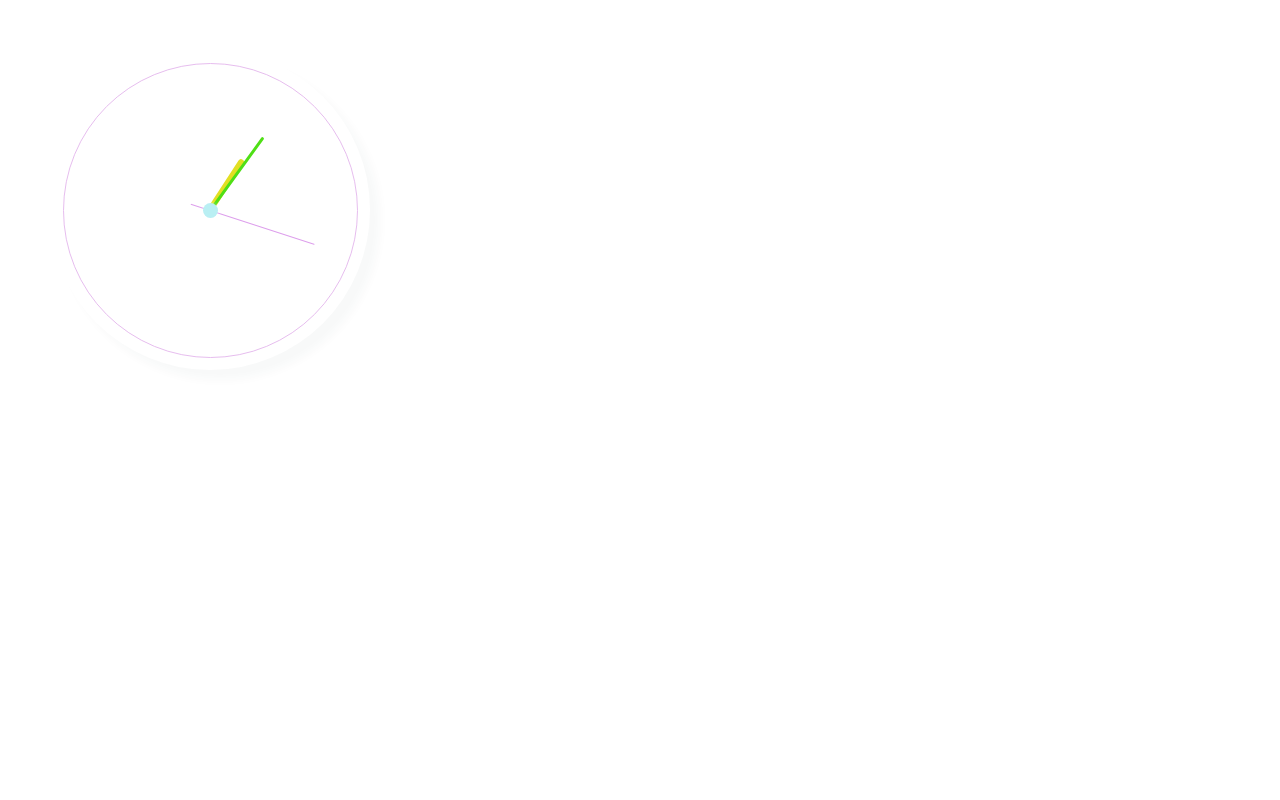
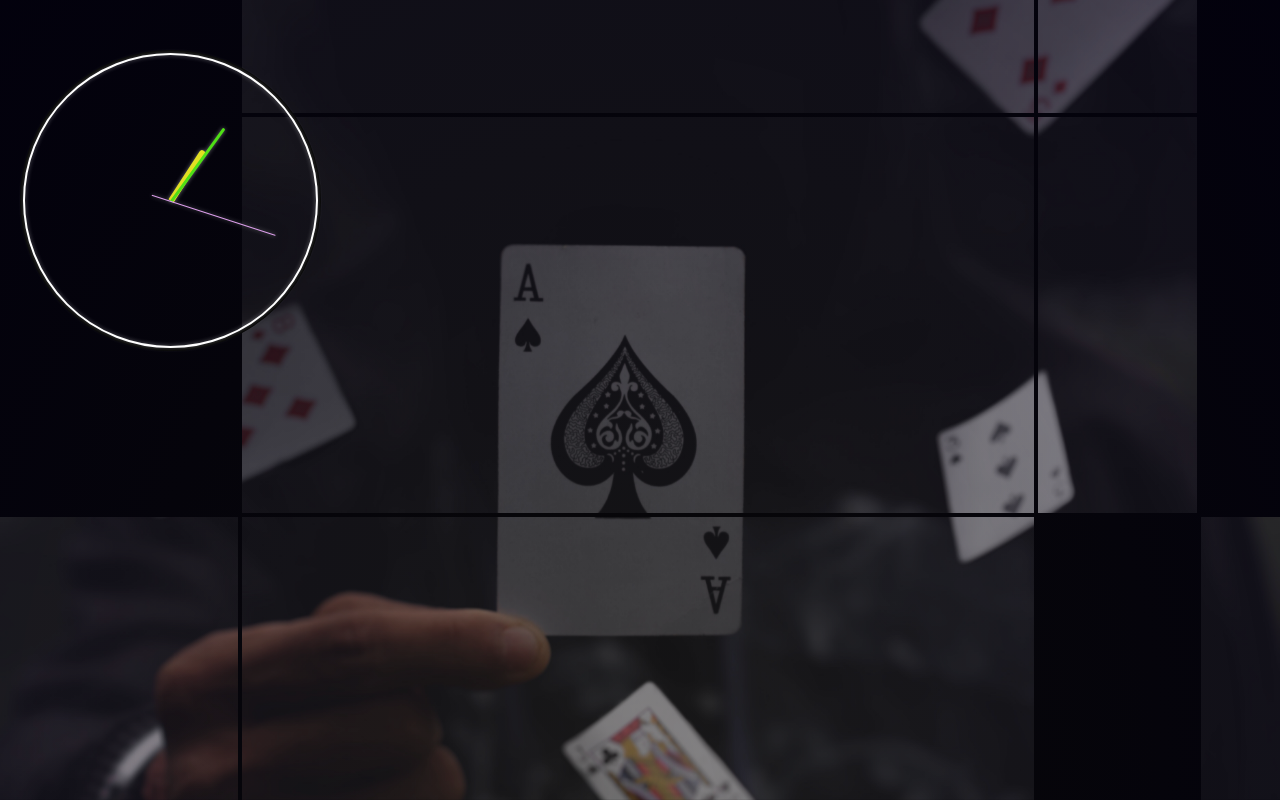
Before and after one commit to robertwagar/kre8tvt, a plain HTML site: page index.html in a window 1280 px wide. Drawn offline with Linux system fonts and the light colour scheme.

Commit message:
Added background image and overlay in css

```diff
--- a/index.html
+++ b/index.html
@@ -12,11 +12,28 @@
     <!-- Than Ill learn on my way thru my Courses at the school -->
     <!-- And Udemy, Youtube, books etc. A mash up of a bit of this and that -->
 <body>
+
+     <!-- =============== BACKGROUND! ============ -->
+
+     <div class="overlay"></div>
+     <div class="container">
+         <div class="no-img"></div>
+         <div class="img"></div>
+         <div class="img"></div>
+         <div class="no-img"></div>
+         <div class="no-img"></div>
+         <div class="img"></div>
+         <div class="img"></div>
+         <div class="no-img"></div>
+         <div class="img"></div>
+         <div class="img"></div>
+         <div class="no-img"></div>
+         <div class="img"></div>
+     </div>
     <!-- Clock made in HTML CSS AND JS -->
 
     <div class="clockFrame">
-        <div class="glass"></div>
-    <div class="clock">
+    <div class="clock" >
 
 
     <div class="hour">
--- a/style.css
+++ b/style.css
@@ -4,61 +4,109 @@
     box-sizing: border-box;
 }
 
-
-
 body {
     display: flex;
     justify-content: center;
     align-items: center;
     min-height: 100vh;
-    background-color: rgb(255, 255, 255);
+    background: black;
+}
+
+/* ============== BACKGROUND ====== */
+.container {
+    position: absolute;
+    width: 100%;
+    height: 100%;
+    display: grid;
+    grid-template-columns: 15fr 50fr 10fr 5fr;
+    grid-template-rows: 10fr 35fr 25fr;
+    grid-gap: 0.5vh;
+    }
+
+    .img {
+        background-image: url(./acecards.jpg);
+        background-repeat: no-repeat;
+        background-size: cover;
+        background-position: center;
+        background-attachment: fixed;
+
+    }
+
+    .no-img {
+    background-color: transparent;
+
+    }
+
+
+
+.overlay {
+    position: absolute;
+    z-index: 5;
+    background: radial-gradient(ellipse at bottom, rgba(22, 21, 21, 0.767), rgb(5, 2, 26));
+    background-repeat: no-repeat;
+    background-size: cover;
+    height: 100vh;
+    width: 100vw;
+    opacity: 0.5;
+
 }
 
 
 .clockFrame {
     position: absolute;
+    display: flex;
+    max-width: 320px;
+    max-height: 320px;
+    border-radius: 50%;
+    border: 3px solid black;
+    justify-content: center;
+    align-items: center;
+    z-index: 10;
     top: 50px;
-    left: 50px;
+    left: 20px;
+
+}
+
+.clockFrame:before {
+    content: '';
+    position: absolute;
     display: flex;
-    width: 320px;
-    height: 320px;
+    max-width: 320px;
+    max-height: 320px;
     border-radius: 50%;
     justify-content: center;
     align-items: center;
-     /* trying to crete a glass effect on the clock */
+    background: inherit;
+    z-index: 10;
+    top: 50%;
+    left: 50%;
+    transform: translate(-50%, -50%);
 
-    background: rgba(255, 255, 255, 0.2);
-    backdrop-filter: blur(40px);
-    border: solid 2px transparent;
-    background-clip: padding-box;
-    box-shadow: 10px 10px 10px rgba(46, 54, 68, 0.03);
+
 }
 
-
 .clock {
-    z-index: 2;
+    z-index: 20;
     width: 295px;
+    min-width: 100px;
     height: 295px;
+    min-height: 100px;
     display: flex;
     justify-content: center;
     align-items: center;
-    border: 1px solid rgb(230, 189, 238);
+    border: 2px solid white;
     border-radius: 50%;
-    /* box-shadow: 0 -10px 10px rgba(14, 13, 13, 0.692), inset 0 -10px 10px rgba(29, 26, 26, 0.555),
-                    0 10px 10px rgba(31, 28, 28, 0.37), inset 0 10px 10px rgba(31, 28, 28, 0.37); */
-
+    filter: drop-shadow(0px 0px 2px rgba(255, 255, 255, 0.418));
 
 }
 
 .clock:before {
     content: '';
-    position: absolute;
-    width: 15px;
-    height: 15px;
-    background: rgb(185, 239, 243);
-    filter: drop-shadow(0px 0px 2px rgba(255, 255, 255, 0.418));
+    position: relative;
     border-radius: 50%;
-    z-index: 10;
+    z-index: 20;
+    box-shadow: inset 0 0 0 500px rgba(255, 255, 255, 0.2);
+    filter: blur(10px);
 }
 
 .clock .hour,
@@ -96,7 +144,7 @@ body {
     height: 60px;
     background: rgb(226, 223, 35);
     border-radius: 6px 6px 0 0;
-    z-index: 6;
+    z-index: 30;
 }
 
 
@@ -107,7 +155,7 @@ body {
     height: 90px;
     background: rgb(79, 223, 22);
     border-radius: 3px 3px 0 0;
-    z-index: 4;
+    z-index: 29;
 }
 
 .sec:before {
@@ -117,5 +165,5 @@ body {
     height: 130px;
     background: rgb(221, 159, 236);
     border-radius: 1px 1px 0 0;
-    z-index: 2;
+    z-index: 28;
 }
```
Also changed, not shown: acecards.jpg (added), app.js (line endings or trailing spaces).
